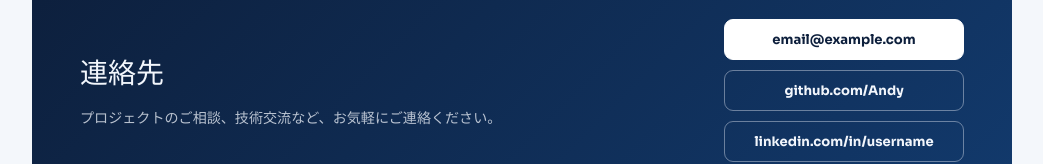
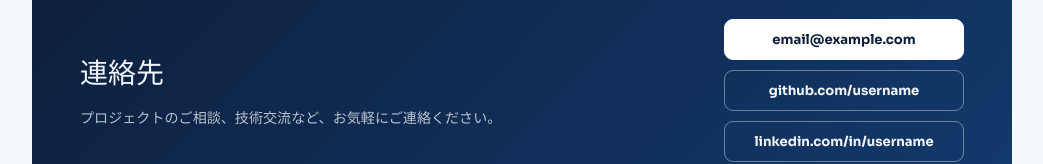
Before and after one commit to ouha2020/portfolio, a React (Vite) app: page / in a window 1280 px wide. Shown: the part 7316-7480 px from the top of the page, without its empty margins (118-1161 px from the left). Built offline with nearby package versions, Linux system fonts and the light colour scheme.

Commit message:
update github profile placeholder

```diff
--- a/src/App.tsx
+++ b/src/App.tsx
@@ -890,8 +890,8 @@
             <a className="primary" href="mailto:email@example.com">
               email@example.com
             </a>
-            <a href="https://github.com/Andy" target="_blank" rel="noreferrer">
-              github.com/Andy
+            <a href="https://github.com/username" target="_blank" rel="noreferrer">
+              github.com/username
             </a>
             <a href="https://www.linkedin.com/" target="_blank" rel="noreferrer">
               linkedin.com/in/username
```
